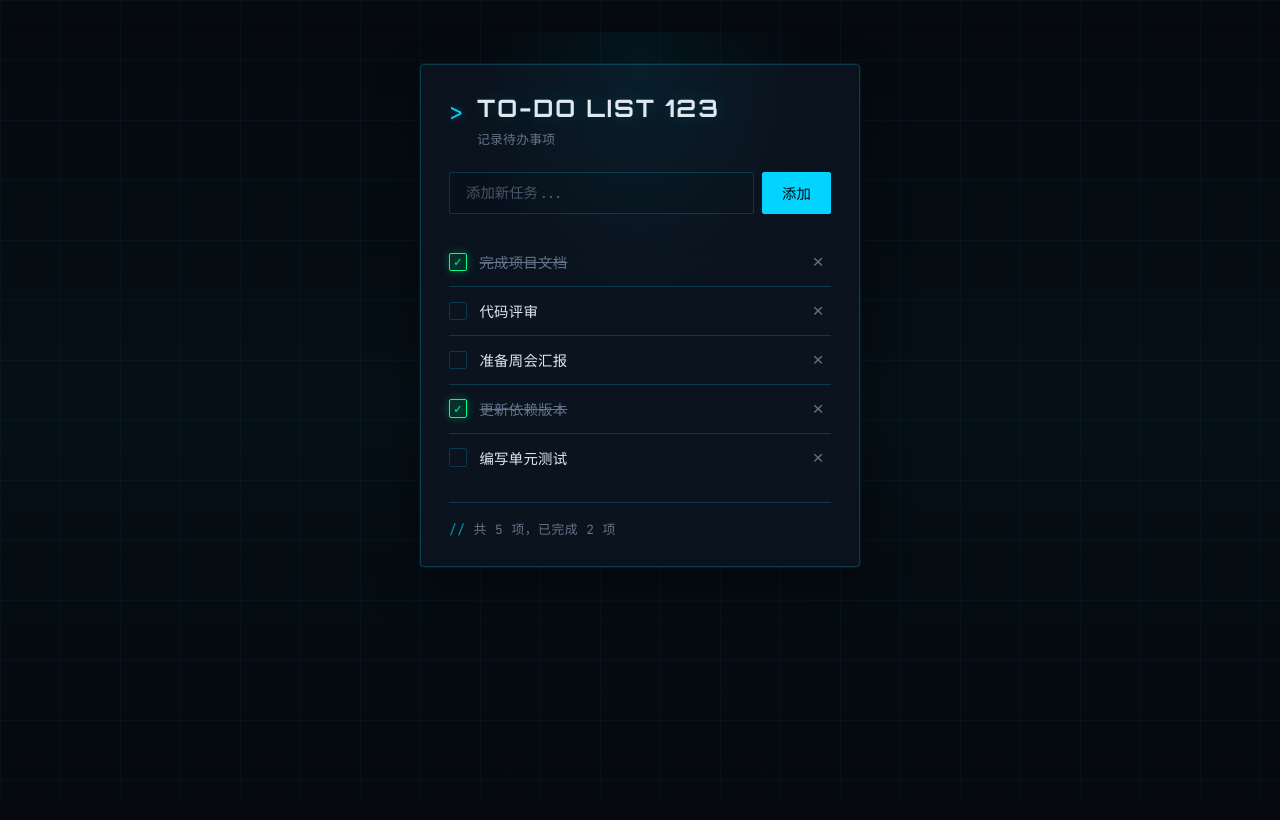
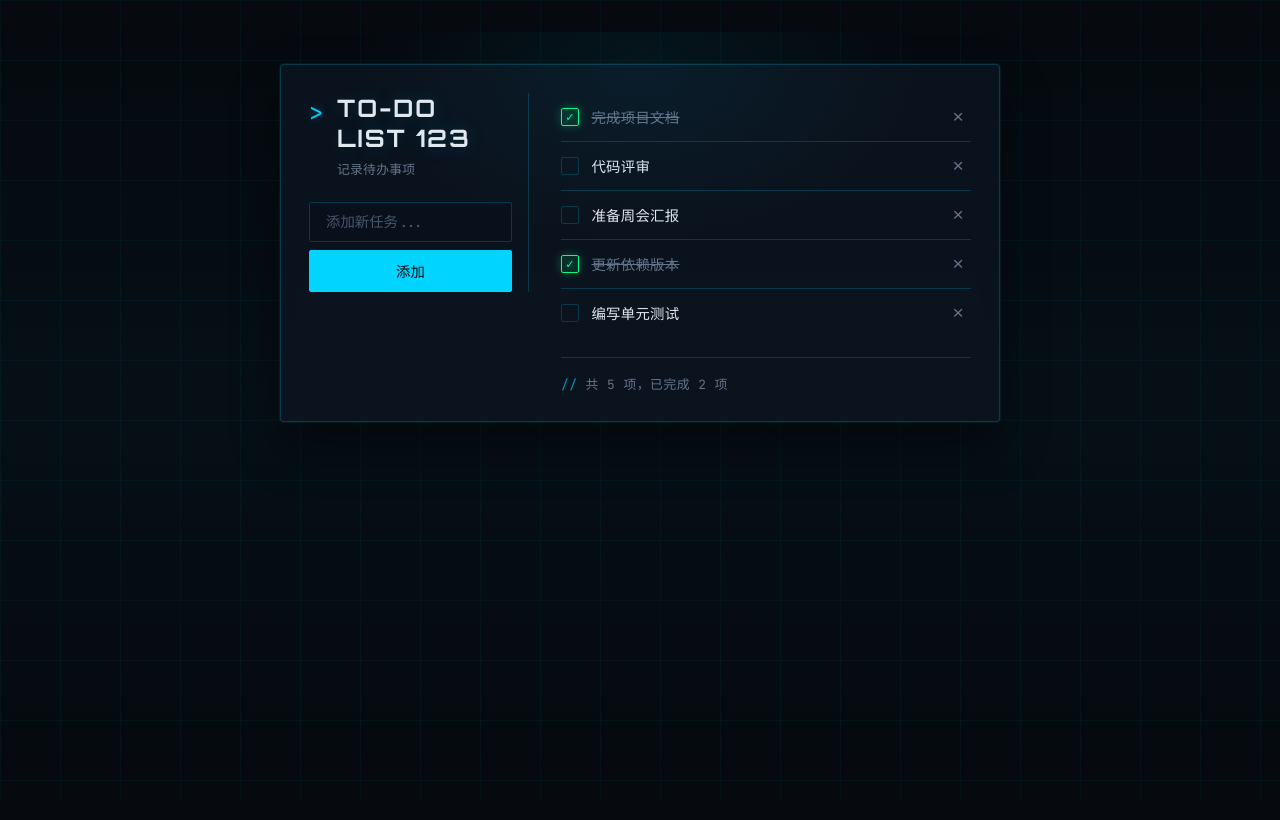
Before and after one commit to luckyBoy-11111/git_test, a Vue app: page / in a window 1280 px wide. Shown: the top 820 px of the page. Built offline with nearby package versions, Linux system fonts and the light colour scheme.

Commit message:
feat:更改新任务输入框的位置

```diff
--- a/src/App.vue
+++ b/src/App.vue
@@ -3,14 +3,20 @@
     <div class="todo-page-bg" aria-hidden="true" />
     <div class="todo-card">
       <div class="todo-card-glow" aria-hidden="true" />
+      <div class="todo-layout">
+        <aside class="todo-side-add">
           <TodoHeader />
           <TodoInput @add="addTodo" />
+        </aside>
+        <main class="todo-side-list">
           <TodoList
             :items="todoItems"
             @toggle="toggleTodo"
             @remove="openDeleteConfirm"
           />
           <TodoFooter :total="todoItems.length" :done-count="doneCount" />
+        </main>
+      </div>
     </div>
 
     <ConfirmDialog
@@ -117,7 +123,7 @@ function removeTodo(id: string) {
 .todo-card {
   position: relative;
   width: 100%;
-  max-width: 440px;
+  max-width: 720px;
   background: var(--tg-bg-card);
   border: 1px solid var(--tg-border);
   border-radius: 4px;
@@ -126,6 +132,33 @@ function removeTodo(id: string) {
   box-shadow:
     0 0 0 1px rgba(0, 212, 255, 0.08),
     0 24px 48px rgba(0, 0, 0, 0.4);
+}
+
+.todo-layout {
+  display: flex;
+  gap: 2rem;
+  align-items: flex-start;
+}
+
+.todo-side-add {
+  flex-shrink: 0;
+  width: 220px;
+  padding-right: 1rem;
+  border-right: 1px solid var(--tg-border);
+}
+
+.todo-side-list {
+  flex: 1;
+  min-width: 0;
+}
+
+.todo-side-add :deep(.todo-input-area) {
+  flex-direction: column;
+  margin-bottom: 0;
+}
+.todo-side-add :deep(.todo-input) {
+  width: 100%;
+  box-sizing: border-box;
 }
 
 .todo-card-glow {
```
Lines whose indentation alone changed are shown as unchanged.
